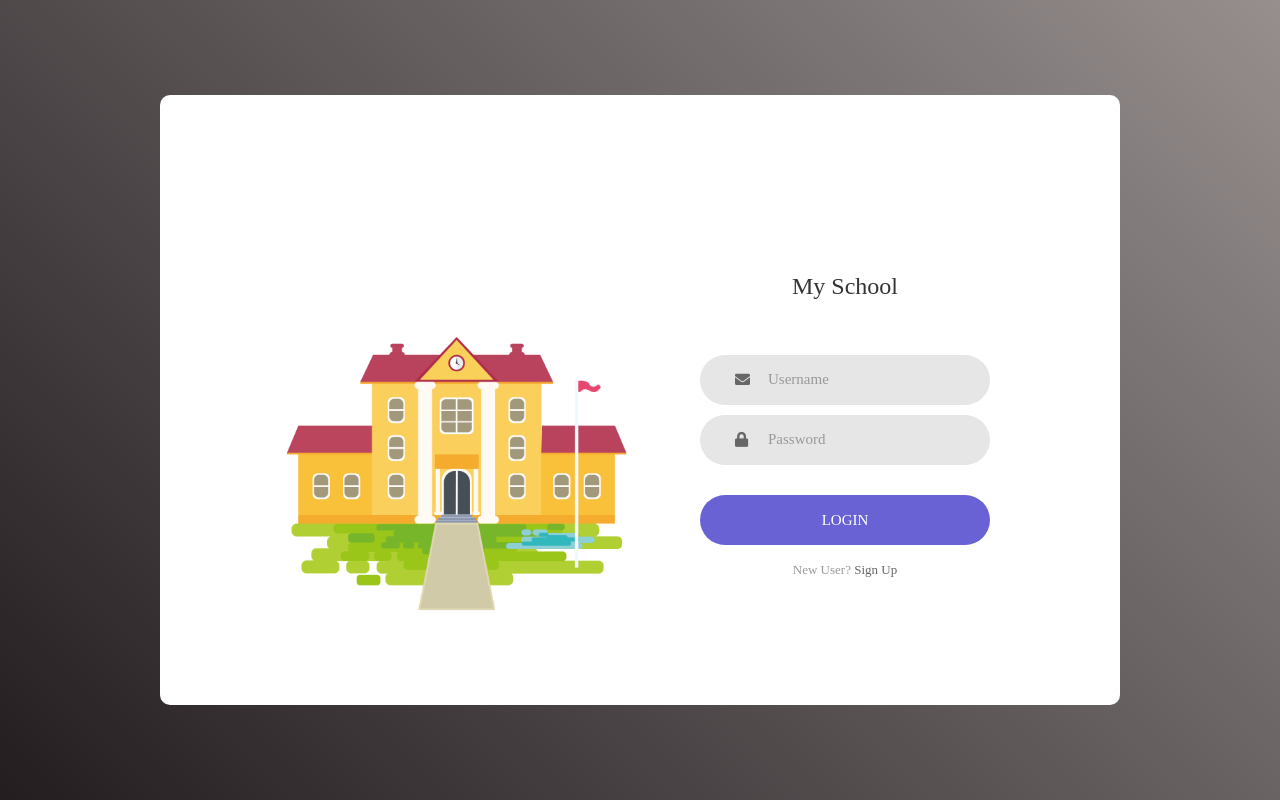
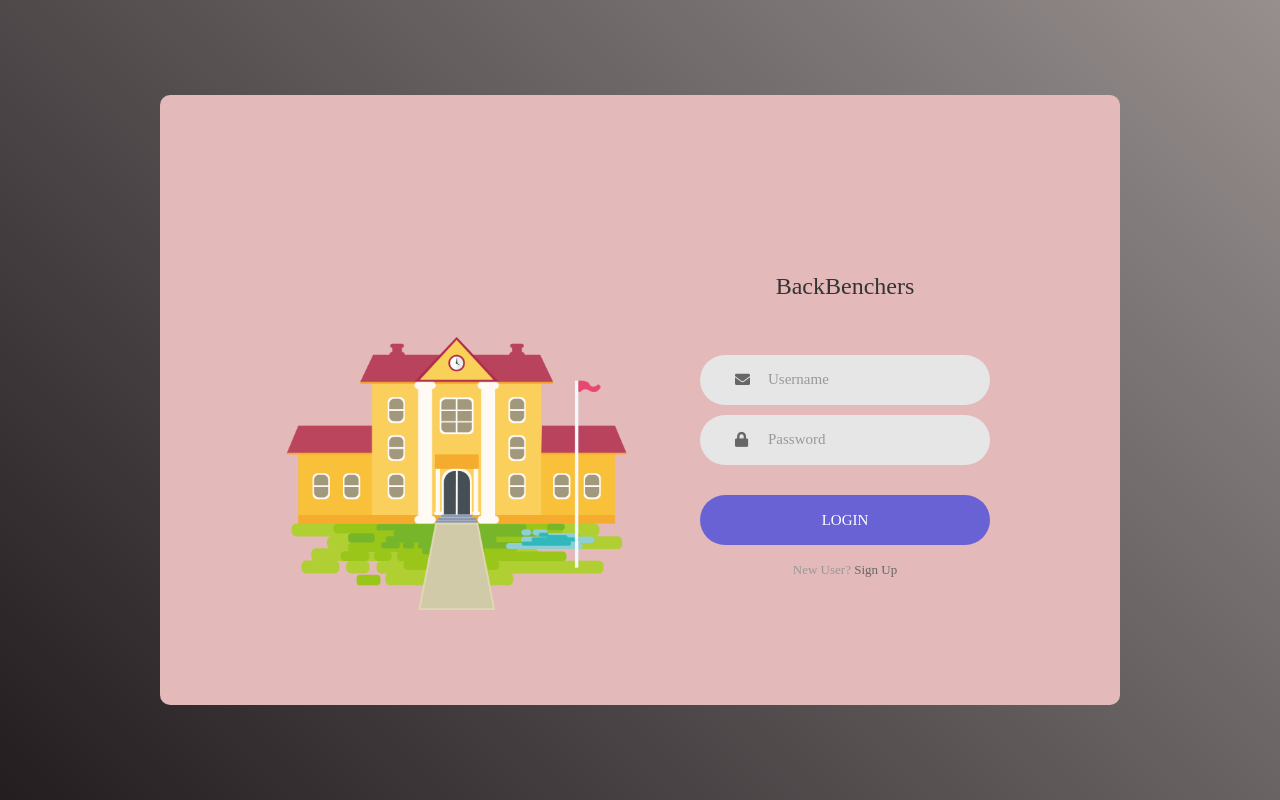
Before and after one commit to Ravi-Akagra/Hackathon-IEEE, a Django app: page /accounts/login/ in a window 1280 px wide. Run offline with Django 3.2, Linux system fonts and the light colour scheme; data comes from the database, SQL or seed files in the repository; some libraries are stand-ins or nearby versions.

Commit message:
minor frontend tweaks

```diff
--- a/static/dist/css/login-page.css
+++ b/static/dist/css/login-page.css
@@ -161,7 +161,7 @@ iframe {
 
 .wrap-login100 {
   width: 960px;
-  background: #fff;
+  background: #e3b9b9;
   border-radius: 10px;
   overflow: hidden;
 
--- a/templates/registration/login.html
+++ b/templates/registration/login.html
@@ -9,7 +9,7 @@
   <meta name="viewport" content="width=device-width, initial-scale=1">
   <meta http-equiv="x-ua-compatible" content="ie=edge">
 
-  <title>{{ school_name | default:"MySchool" }}</title>
+  <title>{{ school_name | default:"BackBenchers" }}</title>
 
   <!-- Font Awesome Icons -->
   <link rel="stylesheet"
@@ -42,7 +42,7 @@
             <form class="login100-form validate-form" method="post" action="{% url 'login' %}">
                 {% csrf_token %}
                 <span class="login100-form-title">
-                   {{ school_name }}
+                   {{ "BackBenchers" }}
                                 </span>
                 <span class="error-msg">
                     {% if form.errors %}
```
